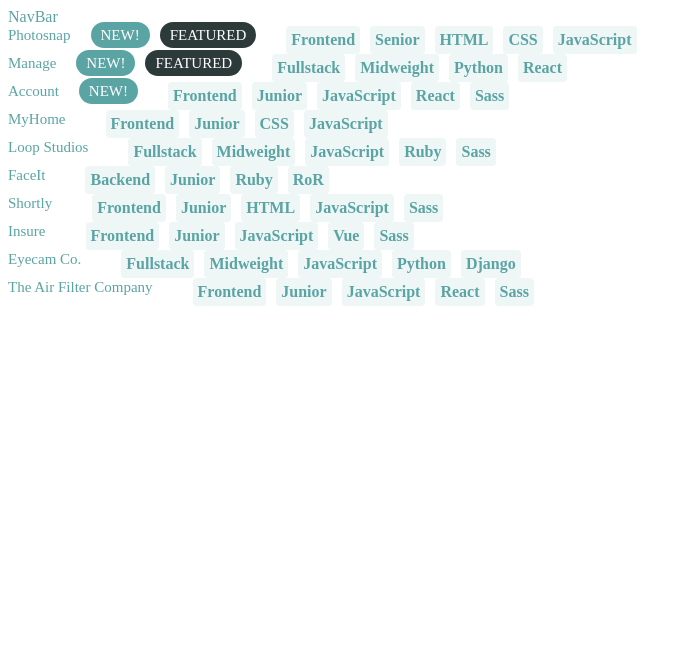
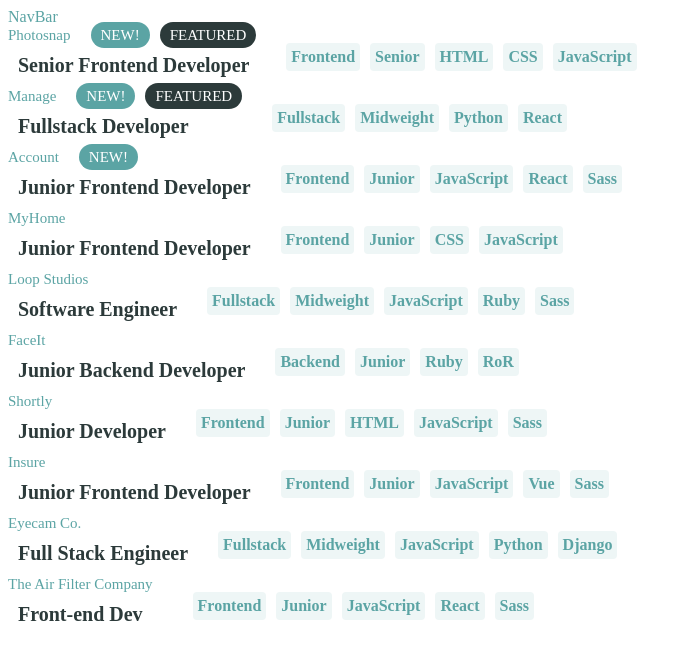
Before and after one commit to C-likethis123/static-job-listings-master, a React (Vite) app: page / in a window 1280 px wide. Shown: the top 660 px of the page, without its empty margins (0-692 px from the left). Built offline with nearby package versions, Linux system fonts and the light colour scheme.

Commit message:
feat: style tags and position information

```diff
--- a/src/Job/index.css
+++ b/src/Job/index.css
@@ -11,3 +11,10 @@
   font-weight: 500;
   margin-right: 20px;
 }
+
+.position-title {
+  color: hsl(180, 14%, 20%);
+  font-weight: 700;
+  font-size: 1.25rem;
+  padding: 10px;
+}
--- a/src/Job/index.tsx
+++ b/src/Job/index.tsx
@@ -39,13 +39,15 @@ const Job: React.FC<JobProps> = ({
     <div className="container">
       {/* Image here */}
       <div>
-        <span className="company">{company}</span>
-        {isNew && <NewTag />}
-        {featured && <FeaturedTag />}
+        <div>
+          <span className="company">{company}</span>
+          {isNew && <NewTag />}
+          {featured && <FeaturedTag />}
+        </div>
+        <div className="position-title">{position}</div>
+        {/*<Trivia postedAt={postedAt} contract={contract} location={location} />
+      */}
       </div>
-      {/*<PositionTitle position={position} />
-      <Trivia postedAt={postedAt} contract={contract} location={location} />
-      */}
       <ToolList role={role} languages={languages} tools={tools} level={level} />
     </div>
   )
--- a/src/ToolList/index.css
+++ b/src/ToolList/index.css
@@ -1,5 +1,6 @@
 .tagcontainer {
    display: flex;
+   align-self: center;
 }
 
 .taginput {
```
